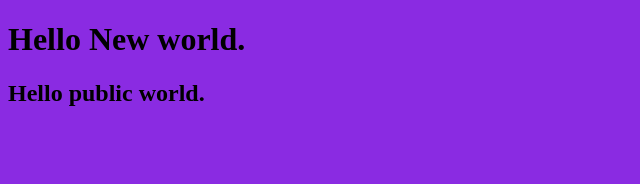
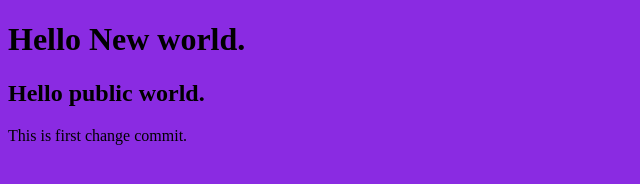
Before and after one commit to Gopal-97/Project2, a plain HTML site: page index.html in a window 1280 px wide. Shown: the whole page, without its empty margins (0-640 px from the left). Drawn offline with Linux system fonts and the light colour scheme.

Commit message:
make change

```diff
--- a/index.html
+++ b/index.html
@@ -10,6 +10,7 @@
 <body>
     <h1>Hello New world.</h1>
     <h2>Hello public world.</h2>
+    <p>This is first change commit.</p>
 
 </body>
 </html>
```
